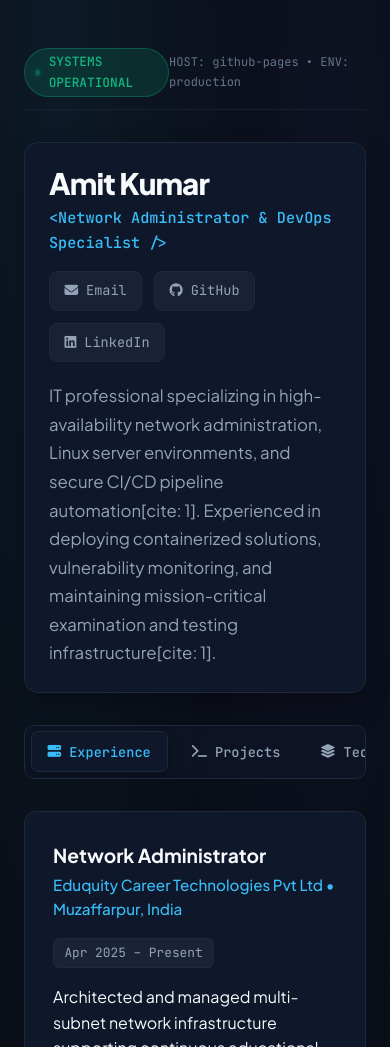
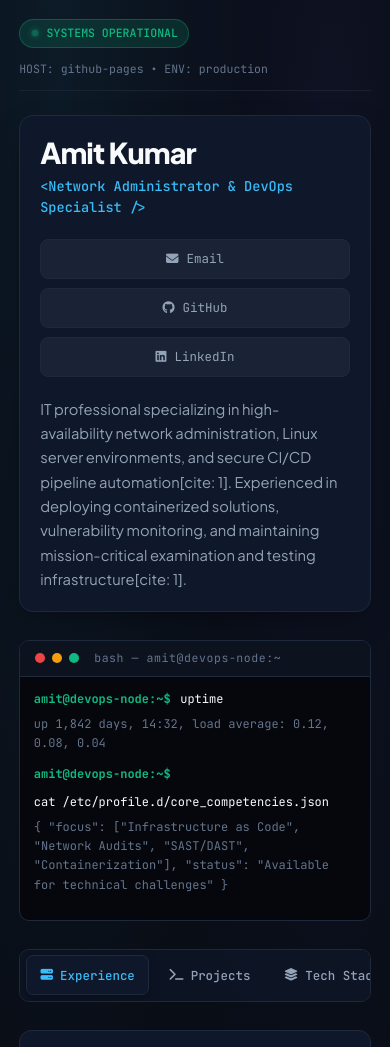
Before and after one commit to AmitKumar-8986/portfolio, a plain HTML site: page index.html in a window 390 px wide. Shown: the top 1047 px of the page. Drawn offline with Linux system fonts and the light colour scheme.

Commit message:
Update index.html

```diff
--- a/index.html
+++ b/index.html
@@ -2,12 +2,17 @@
 <html lang="en">
 <head>
   <meta charset="UTF-8" />
-  <meta name="viewport" content="width=device-width, initial-scale=1.0" />
-  <title>Amit Kumar | Infrastructure & DevOps Engineer</title>
+  <meta name="viewport" content="width=device-width, initial-scale=1.0, maximum-scale=5.0" />
+  <title>Amit Kumar | Systems & DevOps Engineer</title>
+
+  <!-- Fonts -->
   <link rel="preconnect" href="https://fonts.googleapis.com" />
   <link rel="preconnect" href="https://fonts.gstatic.com" crossorigin />
   <link href="https://fonts.googleapis.com/css2?family=JetBrains+Mono:wght@300;400;500;700&family=Plus+Jakarta+Sans:wght@400;500;600;700;800&display=swap" rel="stylesheet" />
+
+  <!-- Icons -->
   <link rel="stylesheet" href="https://cdnjs.cloudflare.com/ajax/libs/font-awesome/6.4.0/css/all.min.css" />
+
   <style>
     :root {
       --bg: #090d16;
@@ -18,15 +23,18 @@
       --primary-dim: rgba(56, 189, 248, 0.12);
       --emerald: #10b981;
       --emerald-dim: rgba(16, 185, 129, 0.15);
-      --amber: #f59e0b;
       --text: #f8fafc;
       --text-muted: #94a3b8;
       --text-dim: #64748b;
-      --font-display: 'Plus Jakarta Sans', sans-serif;
+      --font-display: 'Plus Jakarta Sans', -apple-system, BlinkMacSystemFont, sans-serif;
       --font-mono: 'JetBrains Mono', monospace;
     }
 
-    * { box-sizing: border-box; margin: 0; padding: 0; }
+    * {
+      box-sizing: border-box;
+      margin: 0;
+      padding: 0;
+    }
 
     body {
       background-color: var(--bg);
@@ -41,23 +49,27 @@
       min-height: 100vh;
     }
 
+    /* Fluid Responsive Layout Wrapper */
     .container {
-      max-width: 1040px;
+      width: 100%;
+      max-width: 1100px;
       margin: 0 auto;
-      padding: 3rem 1.5rem 5rem;
+      padding: clamp(1.2rem, 3vw, 2.5rem);
     }
 
-    /* System Status Header */
+    /* System Status Bar */
     .top-status-bar {
       display: flex;
       justify-content: space-between;
       align-items: center;
-      margin-bottom: 2rem;
+      flex-wrap: wrap;
+      gap: 0.75rem;
+      margin-bottom: 1.5rem;
       font-family: var(--font-mono);
-      font-size: 0.8rem;
+      font-size: clamp(0.72rem, 1.8vw, 0.8rem);
       color: var(--text-dim);
       padding-bottom: 0.75rem;
-      border-bottom: 1px solid rgba(30, 41, 59, 0.6);
+      border-bottom: 1px solid rgba(30, 41, 59, 0.7);
     }
 
     .status-indicator {
@@ -66,15 +78,15 @@
       gap: 0.5rem;
       color: var(--emerald);
       background: var(--emerald-dim);
-      padding: 0.2rem 0.65rem;
+      padding: 0.25rem 0.65rem;
       border-radius: 9999px;
       border: 1px solid rgba(16, 185, 129, 0.3);
       font-weight: 500;
     }
 
     .status-pulse {
-      width: 7px;
-      height: 7px;
+      width: 8px;
+      height: 8px;
       background-color: var(--emerald);
       border-radius: 50%;
       box-shadow: 0 0 8px var(--emerald);
@@ -86,17 +98,17 @@
       50% { opacity: 0.4; transform: scale(0.85); }
     }
 
-    /* Profile / Bio Hero */
+    /* Profile / Hero Section */
     .hero-card {
       background: var(--card-surface);
       border: 1px solid var(--card-border);
       border-radius: 14px;
-      padding: 2.2rem;
-      margin-bottom: 2rem;
+      padding: clamp(1.25rem, 3vw, 2.2rem);
+      margin-bottom: 1.75rem;
       display: flex;
       flex-direction: column;
       gap: 1.25rem;
-      box-shadow: 0 10px 30px -10px rgba(0,0,0,0.5);
+      box-shadow: 0 10px 30px -10px rgba(0, 0, 0, 0.5);
     }
 
     .hero-top {
@@ -104,43 +116,48 @@
       justify-content: space-between;
       align-items: flex-start;
       flex-wrap: wrap;
-      gap: 1rem;
+      gap: 1.25rem;
     }
 
     .name-title h1 {
-      font-size: 2.4rem;
+      font-size: clamp(1.8rem, 4vw, 2.6rem);
       font-weight: 800;
       letter-spacing: -0.03em;
-      line-height: 1.1;
+      line-height: 1.15;
       margin-bottom: 0.4rem;
     }
 
     .name-title .role-tag {
       font-family: var(--font-mono);
       color: var(--primary);
-      font-size: 0.95rem;
+      font-size: clamp(0.85rem, 2vw, 0.95rem);
       font-weight: 500;
+      word-break: break-word;
     }
 
     .contact-links {
       display: flex;
       flex-wrap: wrap;
-      gap: 0.75rem;
+      gap: 0.6rem;
+      width: 100%;
     }
 
     .contact-btn {
       display: inline-flex;
       align-items: center;
+      justify-content: center;
       gap: 0.5rem;
       background: rgba(30, 41, 59, 0.7);
       border: 1px solid var(--card-border);
       color: var(--text-muted);
-      padding: 0.5rem 0.9rem;
+      padding: 0.55rem 0.9rem;
       border-radius: 8px;
       text-decoration: none;
-      font-size: 0.85rem;
+      font-size: clamp(0.78rem, 1.8vw, 0.85rem);
       font-family: var(--font-mono);
       transition: all 0.2s ease;
+      flex: 1 1 auto;
+      text-align: center;
     }
 
     .contact-btn:hover {
@@ -152,9 +169,8 @@
 
     .summary-text {
       color: var(--text-muted);
-      font-size: 1.05rem;
-      line-height: 1.7;
-      max-width: 820px;
+      font-size: clamp(0.92rem, 1.8vw, 1.05rem);
+      line-height: 1.65;
     }
 
     /* Terminal Component */
@@ -163,9 +179,9 @@
       border: 1px solid var(--card-border);
       border-radius: 10px;
       overflow: hidden;
-      margin-bottom: 2rem;
+      margin-bottom: 1.75rem;
       font-family: var(--font-mono);
-      font-size: 0.82rem;
+      font-size: clamp(0.75rem, 1.8vw, 0.82rem);
     }
 
     .terminal-header {
@@ -185,65 +201,74 @@
     .terminal-title {
       color: var(--text-dim);
       margin-left: 0.5rem;
-      font-size: 0.75rem;
+      font-size: 0.72rem;
       letter-spacing: 0.05em;
     }
 
     .terminal-body {
-      padding: 1rem 1.25rem;
+      padding: clamp(0.85rem, 2vw, 1.25rem);
       color: var(--text-muted);
       line-height: 1.6;
+      overflow-x: auto;
     }
 
-    .cmd-line { display: flex; gap: 0.6rem; margin-bottom: 0.4rem; }
+    .cmd-line { display: flex; gap: 0.6rem; margin-bottom: 0.35rem; flex-wrap: wrap; }
     .cmd-prompt { color: var(--emerald); font-weight: 600; }
     .cmd-text { color: var(--text); }
-    .cmd-out { color: var(--text-dim); margin-bottom: 0.8rem; }
+    .cmd-out { color: var(--text-dim); margin-bottom: 0.7rem; word-break: break-word; }
 
-    /* Modern Tab Navigation */
+    /* Touch-Friendly Responsive Tabs */
+    .tab-nav-wrapper {
+      position: relative;
+      margin-bottom: 1.75rem;
+    }
+
     .tab-nav {
       display: flex;
-      gap: 0.5rem;
-      background: rgba(15, 23, 42, 0.6);
+      gap: 0.4rem;
+      background: rgba(15, 23, 42, 0.7);
       padding: 0.35rem;
       border-radius: 10px;
       border: 1px solid var(--card-border);
-      margin-bottom: 2rem;
       overflow-x: auto;
+      -webkit-overflow-scrolling: touch;
+      scrollbar-width: none;
     }
 
+    .tab-nav::-webkit-scrollbar { display: none; }
+
     .tab-button {
-      flex: 1;
-      padding: 0.65rem 1rem;
+      flex: 1 0 auto;
+      padding: 0.7rem 1.1rem;
       background: transparent;
       border: none;
       color: var(--text-muted);
       font-family: var(--font-mono);
-      font-size: 0.85rem;
+      font-size: clamp(0.78rem, 1.8vw, 0.85rem);
       font-weight: 500;
       cursor: pointer;
       border-radius: 7px;
       display: inline-flex;
       align-items: center;
       justify-content: center;
-      gap: 0.5rem;
+      gap: 0.45rem;
       transition: all 0.2s ease;
       white-space: nowrap;
     }
 
     .tab-button:hover {
       color: var(--text);
-      background: rgba(255, 255, 255, 0.03);
+      background: rgba(255, 255, 255, 0.04);
     }
 
     .tab-button.active {
       background: var(--card-surface);
       color: var(--primary);
       border: 1px solid var(--card-border);
-      box-shadow: 0 4px 12px rgba(0,0,0,0.3);
+      box-shadow: 0 4px 12px rgba(0, 0, 0, 0.3);
     }
 
-    /* Tab Content Layouts */
+    /* Content Cards */
     .tab-pane {
       display: none;
       opacity: 0;
@@ -257,19 +282,17 @@
       transform: translateY(0);
     }
 
-    /* Standard Cards */
     .deck-card {
       background: var(--card-surface);
       border: 1px solid var(--card-border);
       border-radius: 12px;
-      padding: 1.75rem;
+      padding: clamp(1.2rem, 2.5vw, 1.75rem);
       margin-bottom: 1.25rem;
       transition: border-color 0.2s ease, transform 0.2s ease;
     }
 
     .deck-card:hover {
       border-color: var(--card-border-hover);
-      transform: translateY(-2px);
     }
 
     .deck-card-header {
@@ -277,31 +300,32 @@
       justify-content: space-between;
       align-items: flex-start;
       margin-bottom: 0.75rem;
-      gap: 1rem;
+      gap: 0.75rem;
       flex-wrap: wrap;
     }
 
     .entity-title {
-      font-size: 1.2rem;
+      font-size: clamp(1.05rem, 2.2vw, 1.2rem);
       font-weight: 700;
       color: var(--text);
     }
 
     .entity-sub {
       color: var(--primary);
-      font-size: 0.95rem;
+      font-size: clamp(0.85rem, 1.8vw, 0.95rem);
       font-weight: 500;
       margin-top: 0.15rem;
     }
 
     .timestamp-pill {
       font-family: var(--font-mono);
-      font-size: 0.8rem;
+      font-size: clamp(0.72rem, 1.6vw, 0.8rem);
       color: var(--text-muted);
       background: rgba(30, 41, 59, 0.7);
       padding: 0.25rem 0.65rem;
       border-radius: 6px;
       border: 1px solid var(--card-border);
+      white-space: nowrap;
     }
 
     .duty-list {
@@ -311,10 +335,11 @@
 
     .duty-list li {
       position: relative;
-      padding-left: 1.5rem;
-      margin-bottom: 0.6rem;
+      padding-left: 1.4rem;
+      margin-bottom: 0.55rem;
       color: var(--text-muted);
-      font-size: 0.95rem;
+      font-size: clamp(0.88rem, 1.8vw, 0.95rem);
+      line-height: 1.55;
     }
 
     .duty-list li::before {
@@ -325,10 +350,10 @@
       font-family: var(--font-mono);
     }
 
-    /* Skills Grid */
+    /* Skills Grid: Fully Responsive */
     .skills-grid {
       display: grid;
-      grid-template-columns: repeat(auto-fit, minmax(230px, 1fr));
+      grid-template-columns: repeat(auto-fit, minmax(min(100%, 220px), 1fr));
       gap: 1.25rem;
     }
 
@@ -336,19 +361,19 @@
       background: var(--card-surface);
       border: 1px solid var(--card-border);
       border-radius: 10px;
-      padding: 1.4rem;
+      padding: 1.25rem;
     }
 
     .skill-box-title {
       font-family: var(--font-mono);
-      font-size: 0.85rem;
+      font-size: 0.82rem;
       color: var(--primary);
       text-transform: uppercase;
       letter-spacing: 0.05em;
-      margin-bottom: 1rem;
+      margin-bottom: 0.9rem;
       display: flex;
       align-items: center;
-      gap: 0.5rem;
+      gap: 0.45rem;
     }
 
     .tag-container {
@@ -359,37 +384,51 @@
 
     .tech-tag {
       font-family: var(--font-mono);
-      font-size: 0.78rem;
+      font-size: 0.76rem;
       background: #1e293b;
       color: #cbd5e1;
-      padding: 0.3rem 0.6rem;
+      padding: 0.28rem 0.55rem;
       border-radius: 4px;
       border: 1px solid rgba(255, 255, 255, 0.05);
     }
 
-    /* Projects Tech Stack */
     .project-body {
       color: var(--text-muted);
-      font-size: 0.95rem;
-      margin: 0.8rem 0 1.2rem;
+      font-size: clamp(0.88rem, 1.8vw, 0.95rem);
+      margin: 0.7rem 0 1rem;
       line-height: 1.6;
     }
 
     footer {
-      margin-top: 4rem;
+      margin-top: 3.5rem;
       text-align: center;
       font-family: var(--font-mono);
-      font-size: 0.8rem;
+      font-size: 0.78rem;
       color: var(--text-dim);
       border-top: 1px solid var(--card-border);
       padding-top: 2rem;
     }
 
-    @media (max-width: 680px) {
-      .hero-card { padding: 1.5rem; }
-      .name-title h1 { font-size: 1.85rem; }
-      .terminal-container { display: none; }
-      .tab-nav { flex-wrap: nowrap; overflow-x: scroll; }
+    /* Specific Device Breakpoints */
+
+    /* Mobile Phones (Portrait & small screens) */
+    @media (max-width: 600px) {
+      .hero-top { flex-direction: column; }
+      .contact-links { display: grid; grid-template-columns: 1fr; }
+      .timestamp-pill { margin-top: 0.25rem; }
+      .tab-button { padding: 0.65rem 0.85rem; }
+    }
+
+    /* Tablets (Portrait & small laptops) */
+    @media (min-width: 601px) and (max-width: 1024px) {
+      .contact-links { width: auto; }
+      .skills-grid { grid-template-columns: repeat(2, 1fr); }
+    }
+
+    /* Large Desktops / Monitors */
+    @media (min-width: 1025px) {
+      .contact-links { width: auto; }
+      .deck-card:hover { transform: translateY(-2px); }
     }
   </style>
 </head>
@@ -402,10 +441,10 @@
       <span class="status-pulse"></span>
       <span>SYSTEMS OPERATIONAL</span>
     </div>
-    <div style="font-size: 0.75rem;">HOST: github-pages • ENV: production</div>
+    <div>HOST: github-pages • ENV: production</div>
   </header>
 
-  <!-- Developer Card -->
+  <!-- Developer Profile Card -->
   <section class="hero-card">
     <div class="hero-top">
       <div class="name-title">
@@ -429,13 +468,13 @@
     </p>
   </section>
 
-  <!-- Interactive Terminal Emulator -->
+  <!-- Responsive Terminal Emulator -->
   <div class="terminal-container">
     <div class="terminal-header">
       <span class="terminal-dot dot-red"></span>
       <span class="terminal-dot dot-amber"></span>
       <span class="terminal-dot dot-green"></span>
-      <span class="terminal-title">bash — amit@devops-node-01:~</span>
+      <span class="terminal-title">bash — amit@devops-node:~</span>
     </div>
     <div class="terminal-body">
       <div class="cmd-line">
@@ -454,8 +493,9 @@
     </div>
   </div>
 
-  <!-- Tabbed Controller -->
-  <nav class="tab-nav" role="tablist">
+  <!-- Touch-Optimized Tab Bar -->
+  <div class="tab-nav-wrapper">
+    <nav class="tab-nav" role="tablist" aria-label="Portfolio Sections">
       <button class="tab-button active" data-tab="experience" role="tab" aria-selected="true">
         <i class="fas fa-server"></i> Experience
       </button>
@@ -469,6 +509,7 @@
         <i class="fas fa-certificate"></i> Education
       </button>
     </nav>
+  </div>
 
   <!-- PANE 1: Experience -->
   <section id="experience" class="tab-pane active" role="tabpanel">
@@ -509,7 +550,7 @@
     <div class="deck-card">
       <div class="deck-card-header">
         <div>
-          <h2 class="entity-title"[cite: 1]>Automated DevSecOps Pipeline with Real-Time Observability</h2>
+          <h2 class="entity-title"[cite: 1]>Automated DevSecOps Pipeline with Observability</h2>
           <div class="entity-sub">Security Gateways &amp; CI/CD Architecture</div>
         </div>
         <span class="timestamp-pill">Production Build</span>
@@ -588,7 +629,7 @@
         <div class="skill-box-title"><i class="fas fa-code"></i> Systems &amp; Code</div>
         <div class="tag-container">
           <span class="tech-tag"[cite: 1]>Linux Admin</span>
-          <span class="tech-tag"[cite: 1]>Bash / Shell Scripting</span>
+          <span class="tech-tag"[cite: 1]>Bash Scripting</span>
           <span class="tech-tag"[cite: 1]>Python</span>
           <span class="tech-tag"[cite: 1]>PHP</span>
         </div>
@@ -633,31 +674,30 @@
   </section>
 
   <footer>
-    <p>⚡ Deployed on GitHub Pages • Amit Kumar &copy; 2026</p>
+    <p>⚡ Amit Kumar • Hosted with GitHub Pages</p>
   </footer>
 </div>
 
 <script>
-  // Pro Tab Switching System with URL Hash History
   function activateTab(tabId) {
     const targetPane = document.getElementById(tabId);
     const targetBtn = document.querySelector(`[data-tab="${tabId}"]`);
 
     if (!targetPane || !targetBtn) return;
 
-    // Deactivate all
     document.querySelectorAll('.tab-pane').forEach(p => p.classList.remove('active'));
     document.querySelectorAll('.tab-button').forEach(b => {
       b.classList.remove('active');
       b.setAttribute('aria-selected', 'false');
     });
 
-    // Activate targets
     targetPane.classList.add('active');
     targetBtn.classList.add('active');
     targetBtn.setAttribute('aria-selected', 'true');
 
-    // Update URL hash cleanly without forcing a jump
+    // Smoothly keep active tab visible in viewport when scrolling on mobile
+    targetBtn.scrollIntoView({ behavior: 'smooth', block: 'nearest', inline: 'center' });
+
     if (history.pushState) {
       history.pushState(null, null, '#' + tabId);
     } else {
@@ -665,7 +705,6 @@
     }
   }
 
-  // Bind click handlers
   document.querySelectorAll('.tab-button').forEach(btn => {
     btn.addEventListener('click', () => {
       const tabId = btn.getAttribute('data-tab');
@@ -673,7 +712,6 @@
     });
   });
 
-  // Handle direct loads or browser forward/back buttons (deep linking)
   window.addEventListener('DOMContentLoaded', () => {
     const initialHash = window.location.hash.replace('#', '');
     if (initialHash && document.getElementById(initialHash)) {
```
Lines whose indentation alone changed are shown as unchanged.
